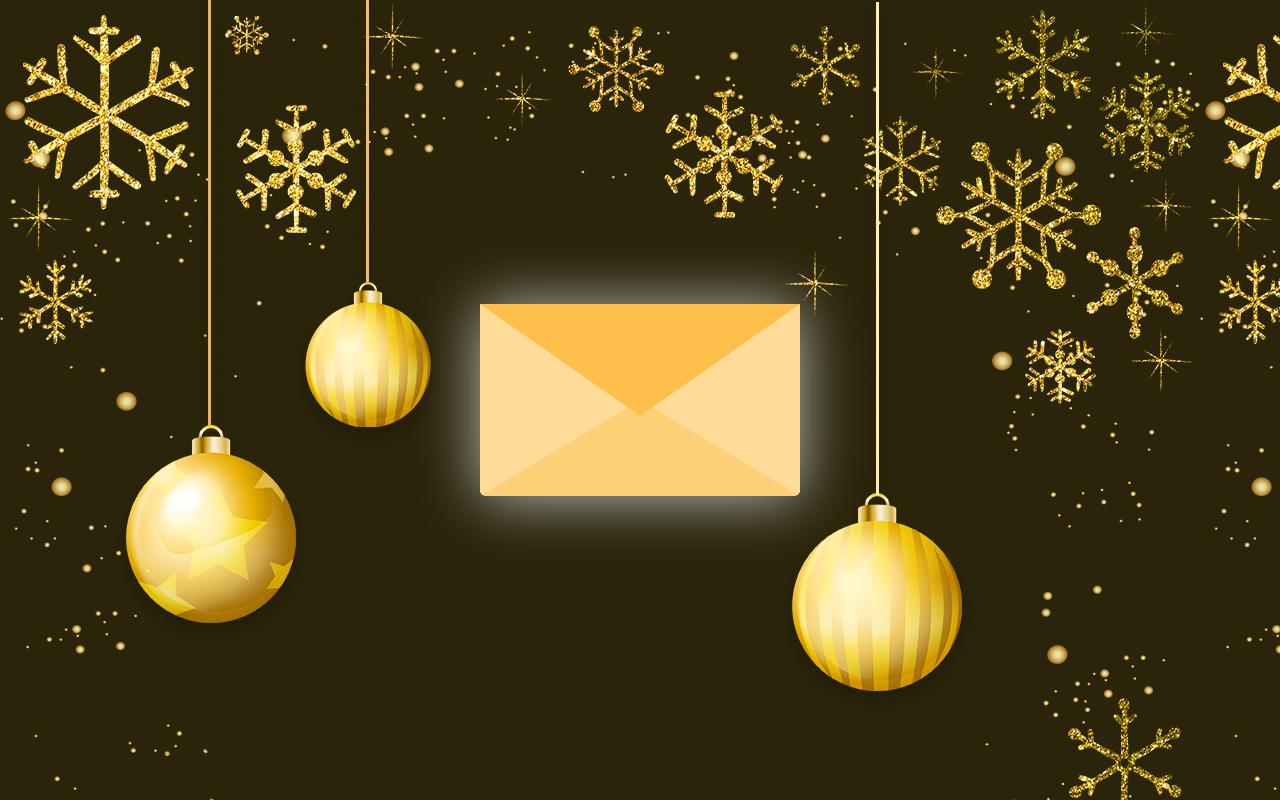
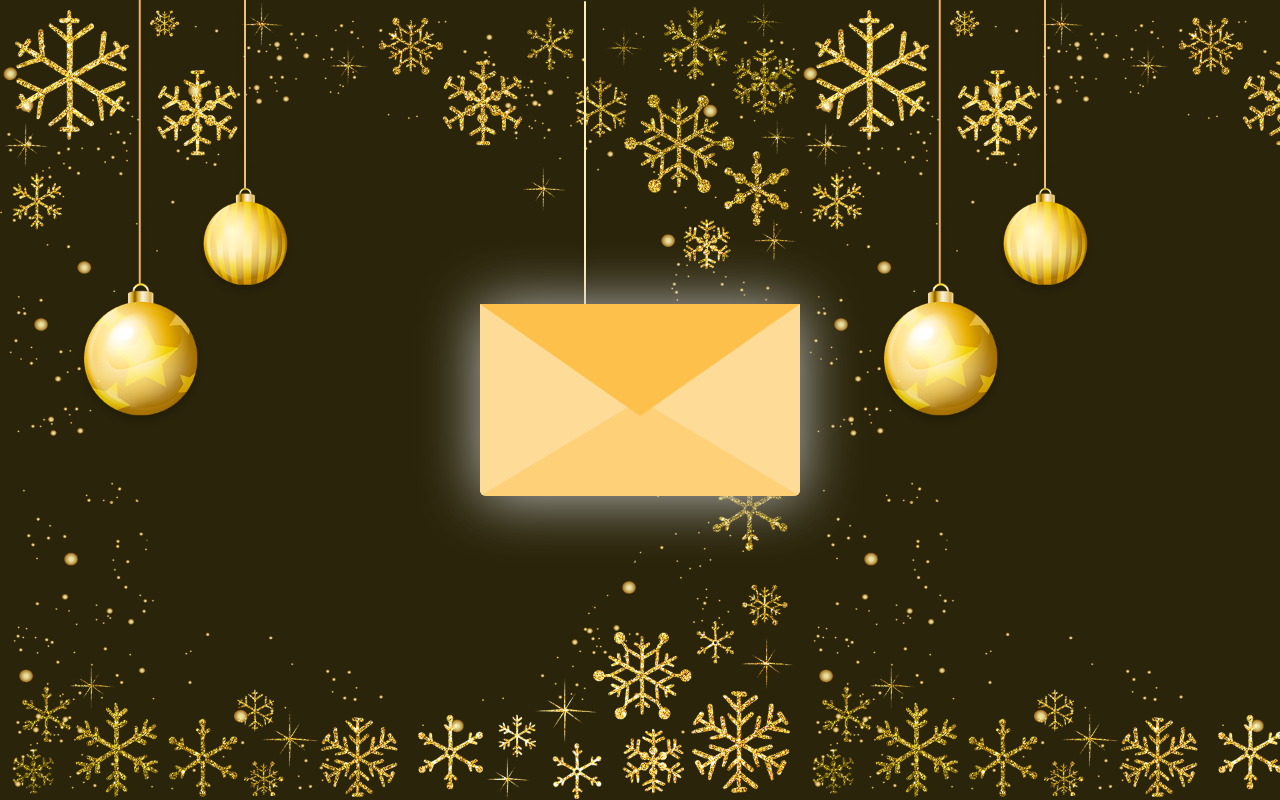
Before and after one commit to himayand21/greeting-card, a React (Create React App) app: page / in a window 1280 px wide. Built offline with nearby package versions, Linux system fonts and the light colour scheme.

Commit message:
fix: card color

```diff
--- a/src/styles/app.scss
+++ b/src/styles/app.scss
@@ -3,6 +3,8 @@
     // background-color: $color-bg;
     background-color: #2a240a;
     background-image: url("../assets/app-bg.png");
+    background-repeat: repeat-x;
+    background-size: auto 100%;
     .app {
       text-align: center;
       height: 100vh;
--- a/src/styles/components/letter.scss
+++ b/src/styles/components/letter.scss
@@ -46,7 +46,8 @@
                 z-index: 1;
             }
             &.back {
-                background: linear-gradient(to left, white 50%, darken(white, 8%));
+                // background: linear-gradient(to left, white 50%, darken(white, 8%));
+                background: $card-face-bg;
                 border-left: 1px solid darken(white, 12%);
                 box-sizing: border-box;
                 z-index: 1;
@@ -59,7 +60,8 @@
                 }
             }
             &.left {
-                background: linear-gradient(to left, white 50%, darken(white, 8%));
+                // background: linear-gradient(to left, white 50%, darken(white, 8%));
+                background: $card-face-bg;
                 z-index: 1;
             }
         }
--- a/src/styles/partials/_colors.scss
+++ b/src/styles/partials/_colors.scss
@@ -4,3 +4,4 @@
 $color-bg: lighten($color-env, 15%);
 $color-pen: rgb(68, 64, 83);
 $color-box-shadow: darken(white, 25%);
+$card-face-bg: linear-gradient(to left, #fff4ce 50%, #d4c89a);
```
